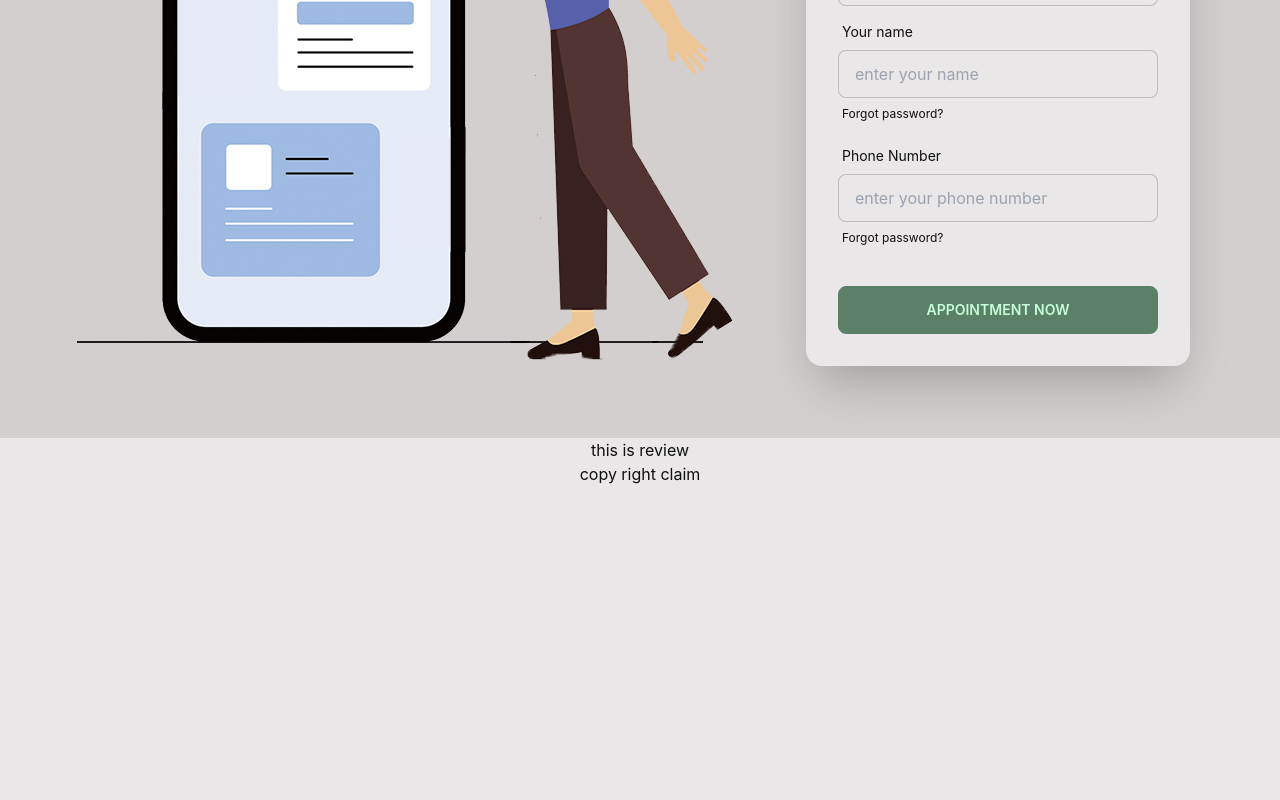
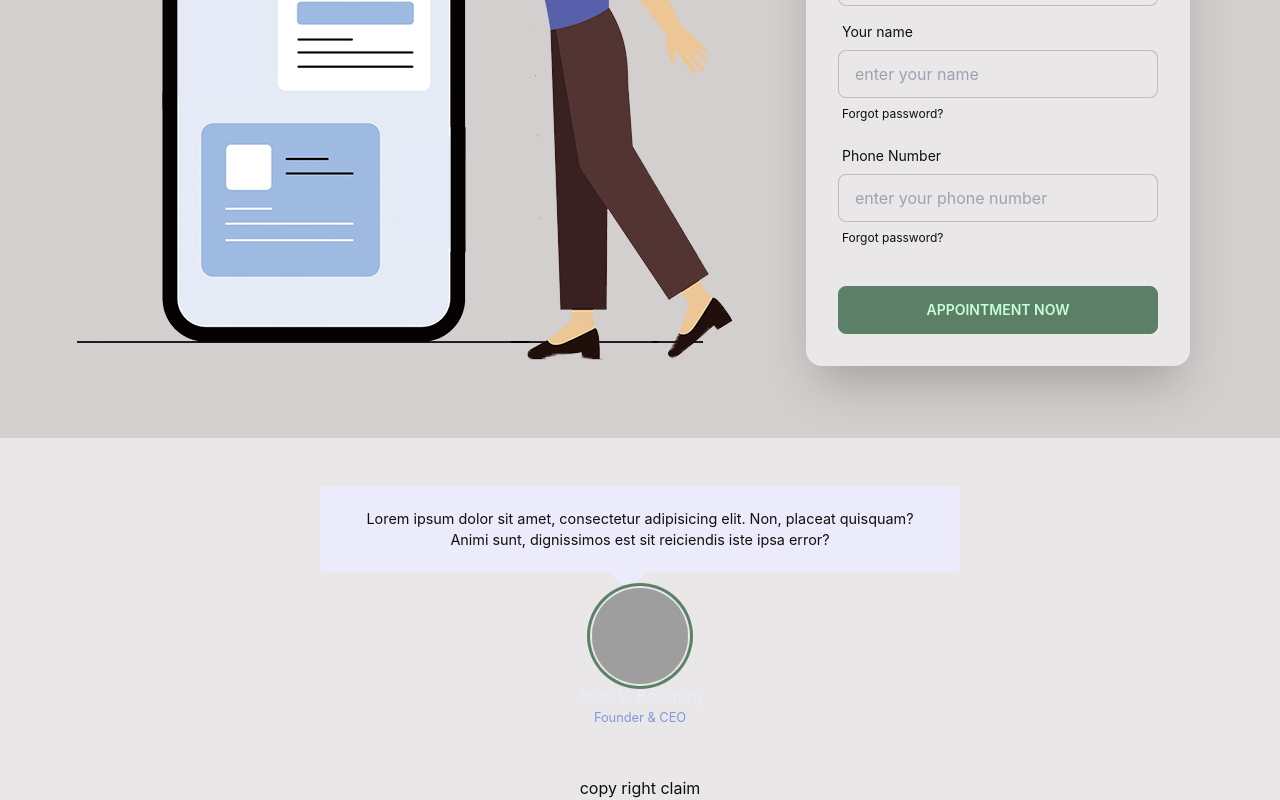
Before and after one commit to sabrababra/review-doctor-repo, a React (Create React App) app: page /home in a window 1280 px wide. Shown: the part 1641-2441 px from the top of the page. Before the commit the page ends 2127 px from the top, so only its background shows below. Built offline with nearby package versions, Linux system fonts and the light colour scheme; grey boxes are pictures that could not be loaded; the HTML template or start-up script is replaced by a standard one.

Commit message:
review section added

```diff
--- a/src/components/Review.js
+++ /dev/null
@@ -1,11 +0,0 @@
-import React from 'react';
-
-const Review = () => {
-    return (
-        <div>
-            <h1>this is review</h1>
-        </div>
-    );
-};
-
-export default Review;
--- /dev/null
+++ b/src/components/Review/Review.css
@@ -0,0 +1,55 @@
+:root{
+    --color-dark: #151C35;
+    --color-secodary-dark: #464C70;
+    --color-primary: #EE709D;
+    --color-text: #8297E2;
+    --color-light: #EBEBFB;
+}
+.flex{
+    margin: 3em 0;
+    display: flex;
+    flex-direction: column;
+    align-items: center;
+}
+
+.comments{
+    background-color: var(--color-light);
+    padding: 1.5em 2em;
+    width: 50%;
+    border-radius: 5px;
+    font-size: .9em;
+    position: relative;
+}
+
+.comments::after{
+    content: '';
+    position: absolute;
+    bottom: -19px;
+    left: 45%;
+    width: 0;
+    height: 0;
+    border-left: 20px solid transparent;
+    border-right: 20px solid transparent;
+    border-top: 20px solid var(--color-light);
+    z-index: -99;
+}
+
+
+ .profile{
+    display: flex;
+    flex-direction: column;
+    align-items: center;
+    margin-top: 1em;
+}
+
+
+
+ .profile > a{
+    text-decoration: none;
+    color: var(--color-light);
+}
+
+ .profile > span{
+    color: var(--color-text);
+    font-size: .8em;
+}
--- /dev/null
+++ b/src/components/Review/Review.js
@@ -0,0 +1,27 @@
+import React from 'react';
+import './Review.css';
+const Review = () => {
+    return (
+        <div>
+            <div className="flex">
+                <div className="comments">
+                    Lorem ipsum dolor sit amet, consectetur adipisicing elit.
+                    Non, placeat quisquam? Animi sunt, dignissimos est sit reiciendis iste ipsa error?
+                </div>
+                <div className="profile">
+                    <div className="avatar">
+                        <div className="w-24 rounded-full ring ring-primary ring-offset-base-100 ring-offset-2">
+                            <img src="https://i.pinimg.com/originals/47/b1/47/47b147b6d88fea4bcd32344251784b24.jpg" alt='' />
+                        </div>
+                    </div>
+
+                    {/* <img src='https://i.pinimg.com/originals/47/b1/47/47b147b6d88fea4bcd32344251784b24.jpg' alt="" /> */}
+                    <a href="#">John V. Bellanmy</a>
+                    <span>Founder & CEO</span>
+                </div>
+            </div>
+        </div>
+    );
+};
+
+export default Review;
--- a/src/pages/Home/Home.js
+++ b/src/pages/Home/Home.js
@@ -1,7 +1,7 @@
 import React from 'react';
 import Appoinment from '../../components/Appoinment';
 import Banner from '../../components/Banner';
-import Review from '../../components/Review';
+import Review from '../../components/Review/Review';
 import ServiceCard from '../../Shared/ServiceCard';
 
 
```
